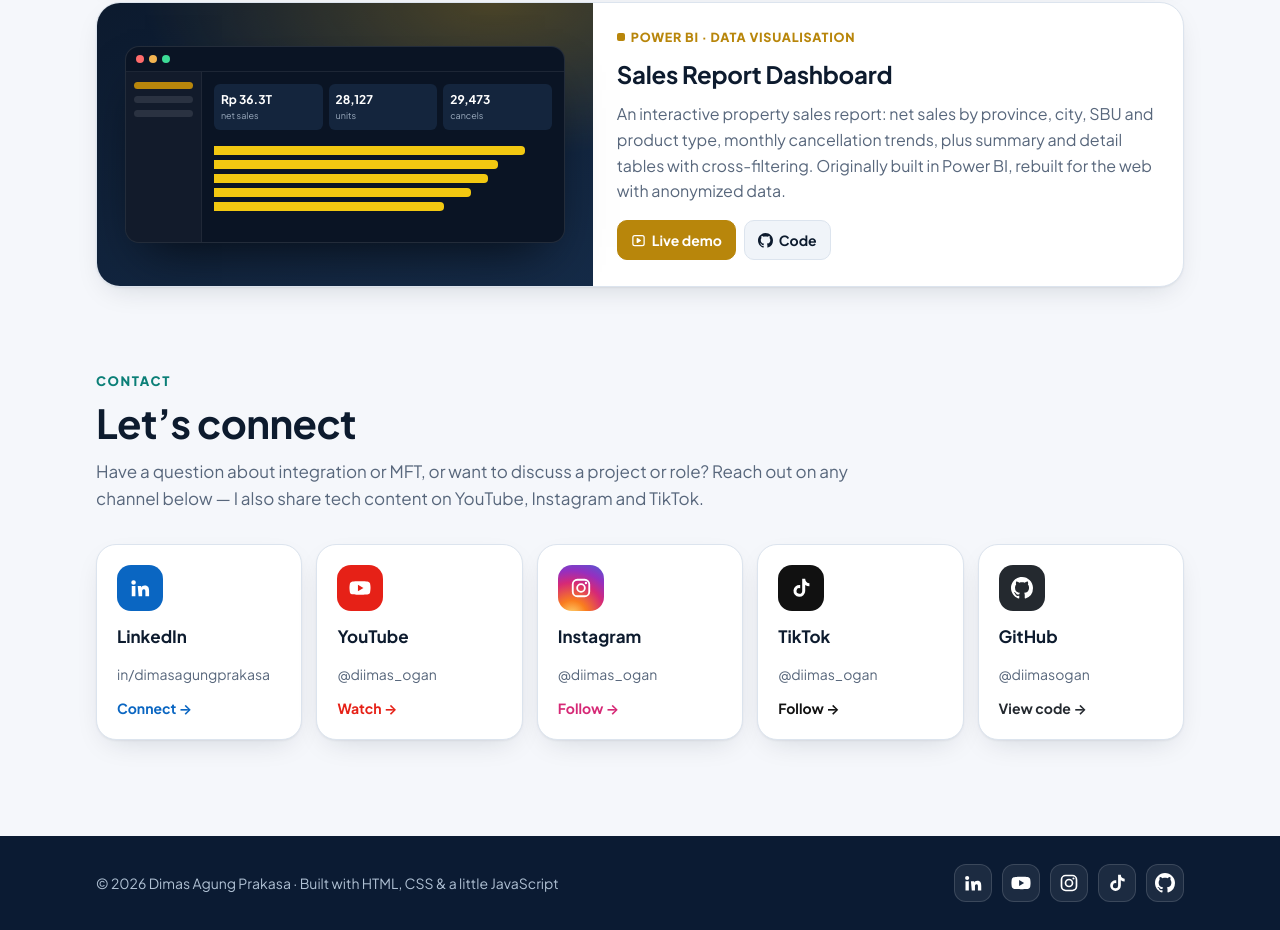
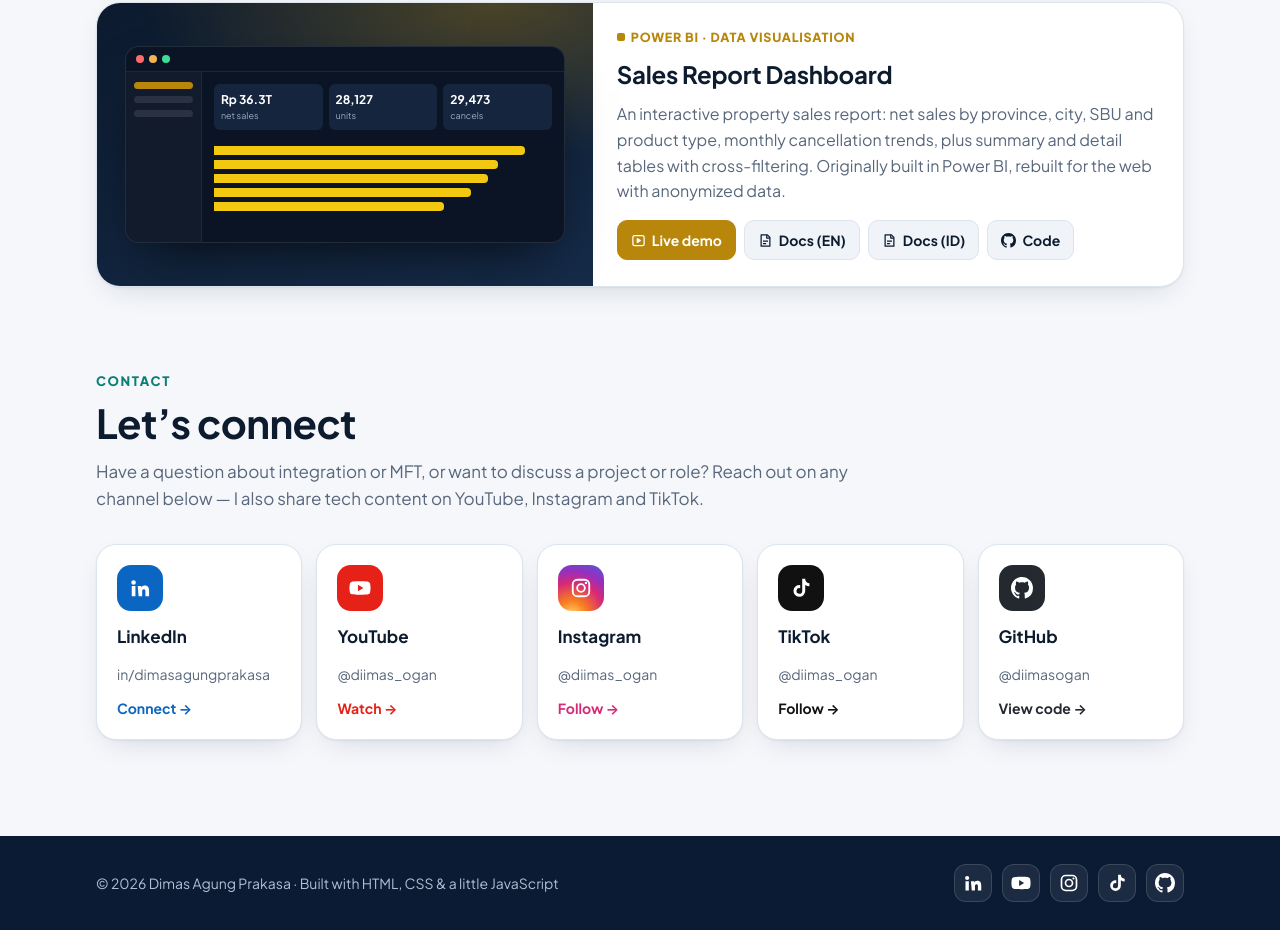
Before and after one commit to diimasogan/diimasogan.github.io, a plain HTML site: page index.html in a window 1280 px wide. Shown: the part 2839-3769 px from the top of the page. Drawn offline with Linux system fonts and the light colour scheme.

Commit message:
Link Sales Report Dashboard docs (EN/ID)
Co-Authored-By: Claude Opus 5.5 <noreply@anthropic.com>

```diff
--- a/index.html
+++ b/index.html
@@ -399,6 +399,8 @@ footer a{color:#fff}
         <p data-i18n="pb.p">An interactive property sales report: net sales by province, city, SBU and product type, monthly cancellation trends, plus summary and detail tables with cross-filtering. Originally built in Power BI, rebuilt for the web with anonymized data.</p>
         <div class="links">
           <a class="lk main" href="https://diimasogan.github.io/PowerBI-SalesReport-Dashboard/"><svg><use href="#i-play"/></svg>Live demo</a>
+          <a class="lk" href="https://diimasogan.github.io/PowerBI-SalesReport-Dashboard/docs/SalesReport-Documentation.html"><svg><use href="#i-doc"/></svg>Docs (EN)</a>
+          <a class="lk" href="https://diimasogan.github.io/PowerBI-SalesReport-Dashboard/docs/id/SalesReport-Dokumentasi.html"><svg><use href="#i-doc"/></svg><span data-i18n="docid">Docs (ID)</span></a>
           <a class="lk" href="https://github.com/diimasogan/PowerBI-SalesReport-Dashboard"><svg><use href="#i-gh"/></svg>Code</a>
         </div>
       </div>
```
